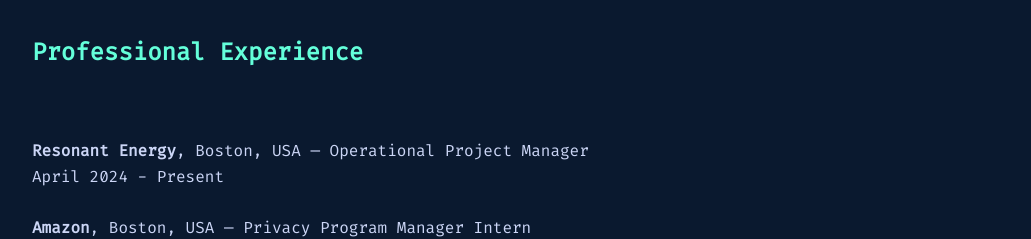
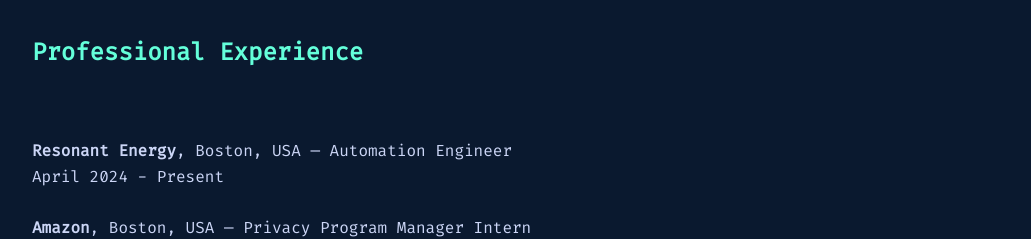
Before and after one commit to geetabhimsenmaharana/techgirlprofile, a plain HTML site: page about.html in a window 1280 px wide. Shown: the part 1740-1979 px from the top of the page, without its empty margins (124-1155 px from the left). Drawn offline with nearby package versions, Linux system fonts and the light colour scheme.

Commit message:
Update about.html

```diff
--- a/about.html
+++ b/about.html
@@ -172,7 +172,7 @@
     <section id="experience" data-aos="fade-up">
       <h2>Professional Experience</h2>
       <br><br>
-      <p><strong>Resonant Energy</strong>, Boston, USA — Operational Project Manager<br>April 2024 - Present</p>
+      <p><strong>Resonant Energy</strong>, Boston, USA — Automation Engineer<br>April 2024 - Present</p>
       <br>
       <p><strong>Amazon</strong>, Boston, USA — Privacy Program Manager Intern<br>January 2023 - July 2023</p>
       <br>
```
